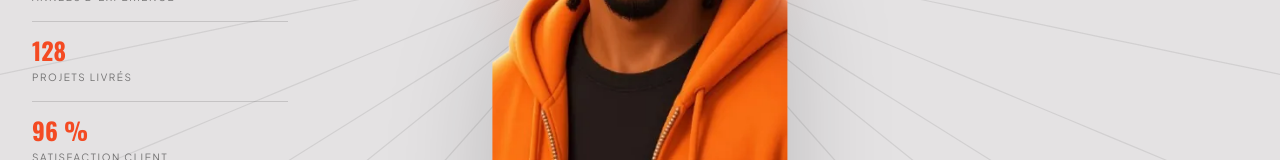
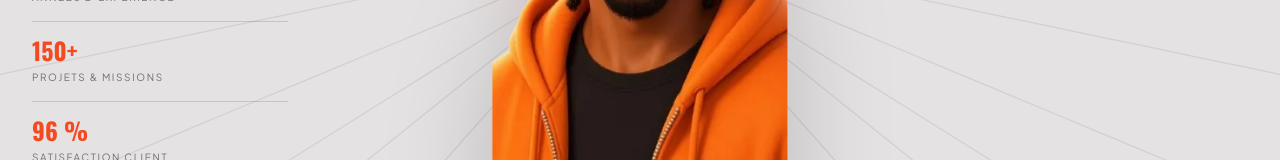
Before and after one commit to nuhfear1/Visit-card, a Next.js app: page /Visit-card/ in a window 1280 px wide. Shown: the part 459-619 px from the top of the page. Built offline with nearby package versions, Linux system fonts and the light colour scheme.

Commit message:
home: renforcer la preuve du volume de missions

```diff
--- a/src/components/Hero.tsx
+++ b/src/components/Hero.tsx
@@ -175,7 +175,7 @@ export default function Hero() {
         <div className="pointer-events-auto absolute bottom-24 left-8 z-30 hidden w-64 flex-col gap-4 lg:flex">
           {[
             ["8+", "ANNÉES D’EXPÉRIENCE"],
-            ["128", "PROJETS LIVRÉS"],
+            ["150+", "PROJETS & MISSIONS"],
             ["96 %", "SATISFACTION CLIENT"],
             ["21 JOURS", "DÉLAI MOYEN DE LIVRAISON"],
           ].map(([title, label]) => (
```
